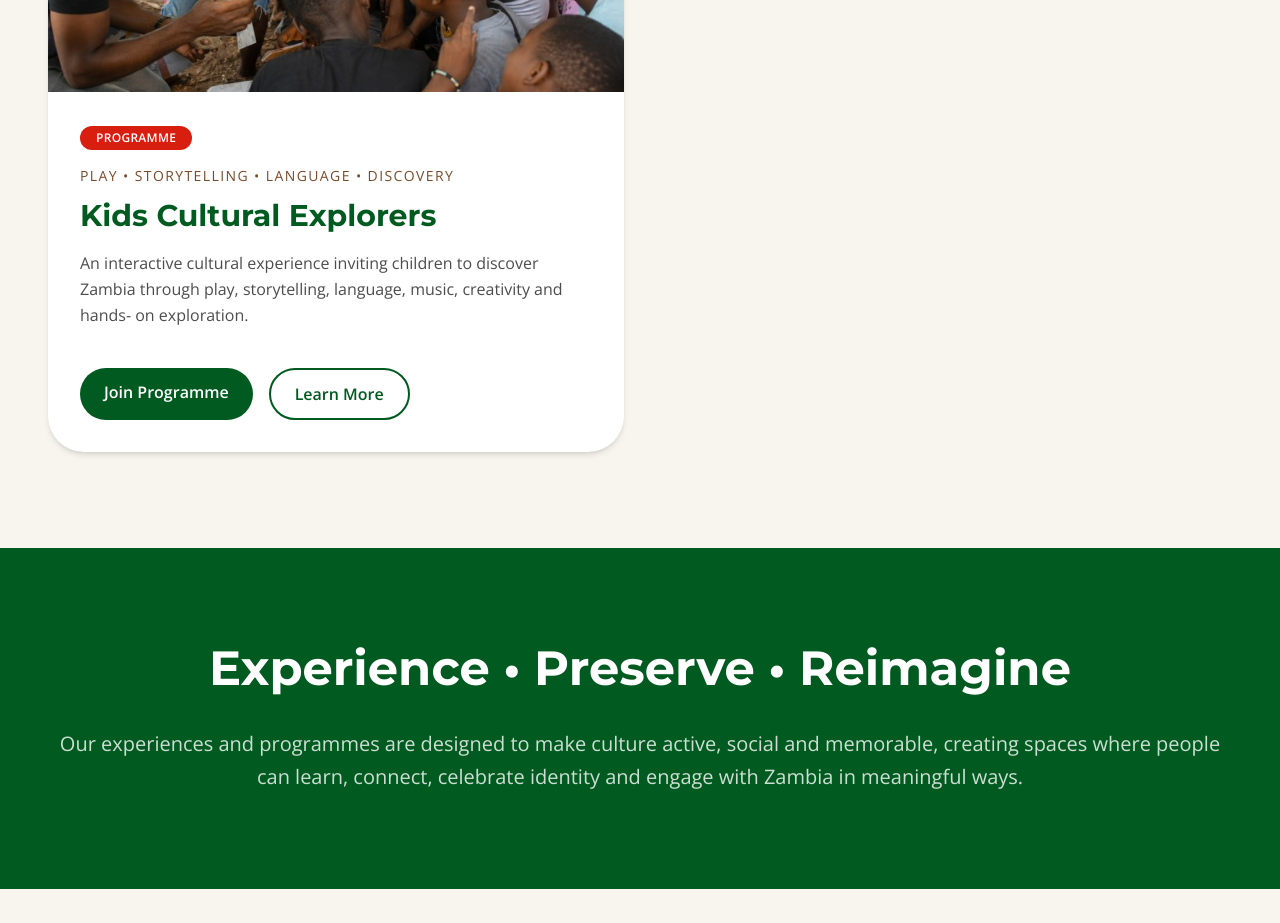
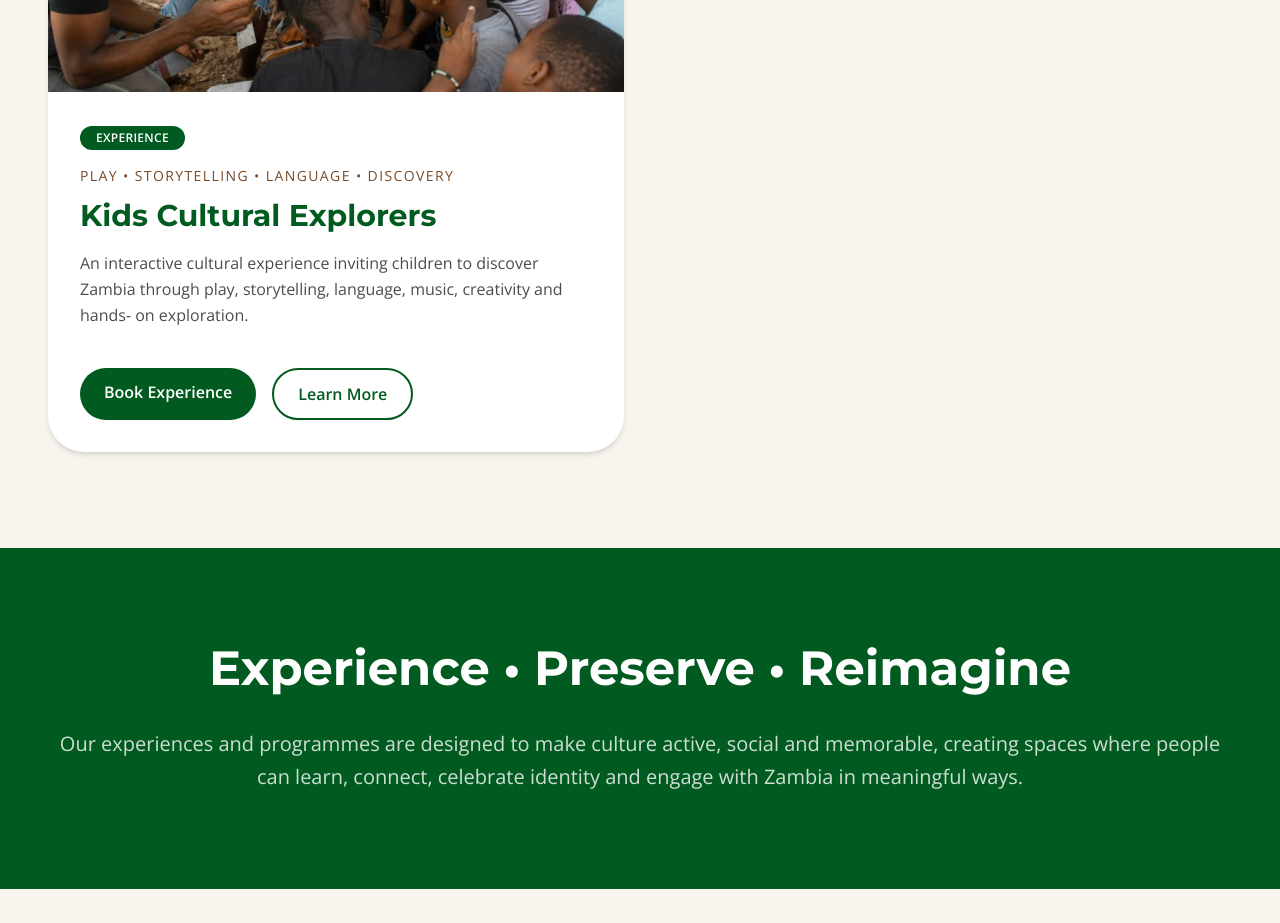
Before and after one commit to 7wesya/Project, a React (Vite) app in the folder client/: page /experiences in a window 1280 px wide. Shown: the part 1200-2123 px from the top of the page. Built offline with nearby package versions, Linux system fonts and the light colour scheme.

Commit message:
More Updates

```diff
--- a/client/src/data/experiences.js
+++ b/client/src/data/experiences.js
@@ -1,7 +1,7 @@
 
 import zedTable from "../assets/images/experiences/Zed Table.jpg";
 import cultureButDifferent from "../assets/images/experiences/Culture but different.jpg";
-import kidsCulturalExplorers from "../assets/images/experiences/Kids Cultural Explorers.jpg";
+import kidsCulturalExplorers from "../assets/images/experiences/Kids Cultural Explorers.jpg"
 import cookAndConnect from "../assets/images/experiences/Cook & Connect.jpg";
 const experiences = [
     {
@@ -61,7 +61,7 @@ const experiences = [
     },
     {
         id: "kids-cultural-explorers",
-        type: "programme",
+        type: "experience",
         title: "Kids Cultural Explorers",
         tagline: "Play • Storytelling • Language • Discovery",
         image: kidsCulturalExplorers,
--- a/client/src/pages/About.jsx
+++ b/client/src/pages/About.jsx
@@ -215,11 +215,12 @@ export default function About() {
             {/* Join the Journey */}
             < section className="py-24 px-6" >
                 <div className="max-w-5xl mx-auto bg-[#7A4B2A] rounded-[40px] p-12 md:p-16 text-center text-white">
+
                     <p className="uppercase tracking-[0.3em] text-white/70 mb-4">
                         Join The Journey
                     </p>
 
-                    <h2 className="text-4xl md:text-5xl font-bold mb-6">
+                    <h2 className="text-4xl md:text-5xl font-bold mb-6 text-white!">
                         Be Part Of A New Cultural Conversation
                     </h2>
 
@@ -232,7 +233,7 @@ export default function About() {
                     <div className="flex flex-wrap justify-center gap-4">
                         <Link
                             to="/join-journey"
-                            className="inline-block bg-white text-[#7A4B2A] px-8 py-4 rounded-full font-semibold hover:opacity-90 transition"
+                            className="inline-block border border-white text-white px-8 py-4 rounded-full font-semibold hover:bg-white hover:text-[#7A4B2A] transition"
                         >
                             Join The Journey
                         </Link>
--- a/client/src/pages/Contact.jsx
+++ b/client/src/pages/Contact.jsx
@@ -8,9 +8,6 @@ export default function Contact() {
 
             {/* Hero */}
             <section className="pt-36 pb-20 px-6 text-center">
-                <p className="uppercase tracking-[0.3em] text-[#7A4B2A] mb-4">
-                    Let's Start A Conversation
-                </p>
 
                 <h1 className="text-5xl md:text-7xl font-bold mb-8">
                     Let's Start A Conversation
```
